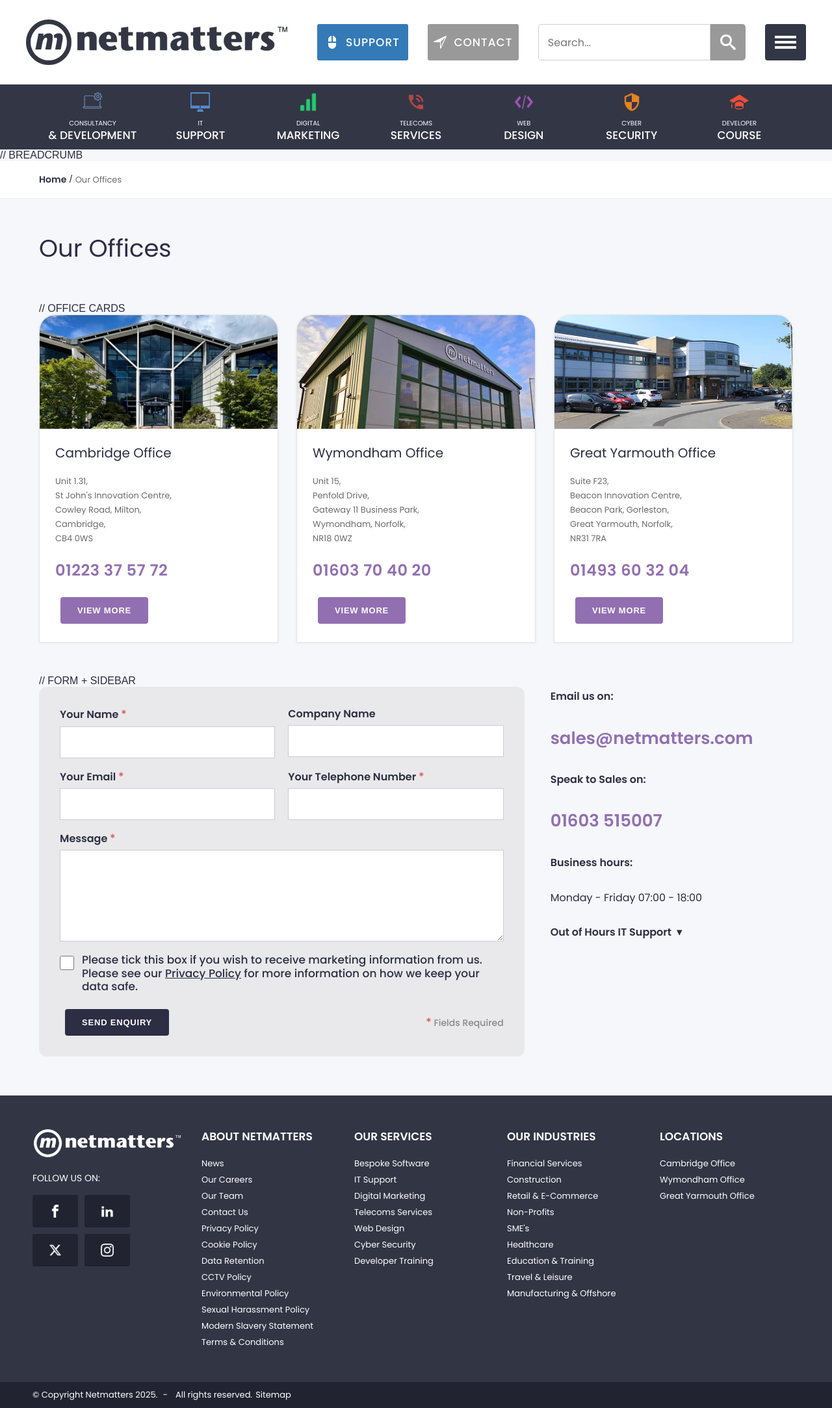
After one commit to shyjijohn/Netmatters_Homepage, a PHP site: page /contact-us.php in a window 1280 px wide. The commit adds this page. Shown: the whole page at 65% size. Run offline with PHP 8.4, Linux system fonts and the light colour scheme; data that the repository does not hold is empty.

Commit message:
php changes

```diff
--- a/config/connection.php
+++ b/config/connection.php
@@ -16,7 +16,7 @@ try {
     );
 
     $pdo->setAttribute(PDO::ATTR_ERRMODE, PDO::ERRMODE_EXCEPTION);
-    echo "Connected successfully";
+    // echo "Connected successfully";
 
 } catch(PDOException $e) {
     die("Connection failed: " . $e->getMessage());
--- /dev/null
+++ b/contact-us.php
@@ -0,0 +1,195 @@
+<?php
+// SERVER-SIDE FORM HANDLING
+require __DIR__ . '/config/connection.php';
+
+$errors  = [];
+// $success = false;
+$values  = ['name' => '', 'company' => '', 'email' => '', 'phone' => '', 'message' => ''];
+
+if ($_SERVER['REQUEST_METHOD'] === 'POST') {
+
+    $values['name']    = trim($_POST['name']    ?? '');
+    $values['company'] = trim($_POST['company'] ?? '');
+    $values['email']   = trim($_POST['email']   ?? '');
+    $values['phone']   = trim($_POST['phone']   ?? '');
+    $values['message'] = trim($_POST['message'] ?? '');
+
+    if ($values['name'] === '')    $errors['name']    = 'Please enter your name.';
+    if ($values['email'] === '')   $errors['email']   = 'Please enter your email address.';
+    elseif (!filter_var($values['email'], FILTER_VALIDATE_EMAIL))
+                                   $errors['email']   = 'Please enter a valid email address.';
+
+    if ($values['phone'] === '') {
+    $errors['phone'] = 'Please enter your telephone number.';
+}
+ elseif (!preg_match('/^[\+]?[(]?[0-9]{3}[)]?[-\s\.]?[0-9]{3}[-\s\.]?[0-9]{4,6}$/', $values['phone'])) {
+    $errors['phone'] = 'Please enter a valid telephone number.';
+}
+
+    if ($values['message'] === '') $errors['message'] = 'Please enter a message.';
+
+    if (empty($errors)) {
+        $stmt = $pdo->prepare(
+            "INSERT INTO contacts (name, company, email, phone, message, created_at)
+             VALUES (?, ?, ?, ?, ?, NOW())"
+        );
+        $stmt->execute([
+            $values['name'], $values['company'], $values['email'],
+            $values['phone'], $values['message'],
+        ]);
+        header('Location: contact-us.php?sent=1');
+        exit;
+    }
+}
+
+// Safely escape output to prevent XSS.
+function e($s) { return htmlspecialchars($s ?? '', ENT_QUOTES, 'UTF-8'); }
+?>
+
+
+    <link rel="stylesheet" href="css/components/contact.css">
+</head>
+<body>
+
+<?php
+    include __DIR__ . '/includes/header.php';
+    include __DIR__ . '/includes/menu.php';
+ ?>
+
+// BREADCRUMB
+<div class="breadcrumb">
+    <div class="container">
+        <a href="index.php">Home</a> / <span>Our Offices</span>
+    </div>
+</div>
+
+<main class="container">
+    <h1 class="page-title">Our Offices</h1>
+
+//  OFFICE CARDS
+    <section class="offices">
+        <article class="office-card">
+            <img src="assets/cambridge.png" alt="Cambridge Office">
+            <div class="office-body">
+                <h2>Cambridge Office</h2>
+                <p>Unit 1.31,<br>St John's Innovation Centre,<br>Cowley Road, Milton,<br>Cambridge,<br>CB4 0WS</p>
+                <p class="office-phone">01223 37 57 72</p>
+                <a href="#" class="btn btn-purple">View More</a>
+            </div>
+        </article>
+
+        <article class="office-card">
+            <img src="assets/wymondham.png" alt="Wymondham Office">
+            <div class="office-body">
+                <h2>Wymondham Office</h2>
+                <p>Unit 15,<br>Penfold Drive,<br>Gateway 11 Business Park,<br>Wymondham, Norfolk,<br>NR18 0WZ</p>
+                <p class="office-phone">01603 70 40 20</p>
+                <a href="#" class="btn btn-purple">View More</a>
+            </div>
+        </article>
+
+        <article class="office-card">
+            <img src="assets/yarmouth-2.png" alt="Great Yarmouth Office">
+            <div class="office-body">
+                <h2>Great Yarmouth Office</h2>
+                <p>Suite F23,<br>Beacon Innovation Centre,<br>Beacon Park, Gorleston,<br>Great Yarmouth, Norfolk,<br>NR31 7RA</p>
+                <p class="office-phone">01493 60 32 04</p>
+                <a href="#" class="btn btn-purple">View More</a>
+            </div>
+        </article>
+    </section>
+
+    // FORM + SIDEBAR
+    <section class="contact-section">
+
+        <div class="contact-form-wrap">
+            <?php if (isset($_GET['sent'])): ?>
+                <div class="alert-success">Thank you. Your enquiry has been sent successfully.</div>
+            <?php endif; ?>
+
+            <form action="contact-us.php" method="POST" id="contactForm" novalidate>
+                <div class="form-grid">
+                    <div class="form-field">
+                        <label for="name">Your Name <span class="req">*</span></label>
+                        <input type="text" id="name" name="name" value="<?= e($values['name']) ?>">
+                        <?php if (isset($errors['name'])): ?><span class="error"><?= e($errors['name']) ?></span><?php endif; ?>
+                    </div>
+                    <div class="form-field">
+                        <label for="company">Company Name</label>
+                        <input type="text" id="company" name="company" value="<?= e($values['company']) ?>">
+                    </div>
+                    <div class="form-field">
+                        <label for="email">Your Email <span class="req">*</span></label>
+                        <input type="email" id="email" name="email" value="<?= e($values['email']) ?>">
+                        <?php if (isset($errors['email'])): ?><span class="error"><?= e($errors['email']) ?></span><?php endif; ?>
+                    </div>
+                    <div class="form-field">
+                        <label for="phone">Your Telephone Number <span class="req">*</span></label>
+                        <input type="text" id="phone" name="phone" value="<?= e($values['phone']) ?>">
+                        <?php if (isset($errors['phone'])): ?><span class="error"><?= e($errors['phone']) ?></span><?php endif; ?>
+                    </div>
+                </div>
+
+                <div class="form-field">
+                    <label for="message">Message <span class="req">*</span></label>
+                    <textarea id="message" name="message" rows="5"><?= e($values['message']) ?></textarea>
+                    <?php if (isset($errors['message'])): ?><span class="error"><?= e($errors['message']) ?></span><?php endif; ?>
+                </div>
+
+                <label class="checkbox-row">
+                    <input type="checkbox" name="marketing">
+                    <span>Please tick this box if you wish to receive marketing information from us.
+                    Please see our <a href="#">Privacy Policy</a> for more information on how we keep your data safe.</span>
+                </label>
+
+                <div class="form-footer">
+                    <button type="submit" class="btn btn-dark">Send Enquiry</button>
+                    <span class="required-note"><span class="req">*</span> Fields Required</span>
+                </div>
+            </form>
+        </div>
+
+        <aside class="contact-sidebar">
+            <p class="sidebar-label">Email us on:</p>
+            <p class="sidebar-highlight">sales@netmatters.com</p>
+            <p class="sidebar-label">Speak to Sales on:</p>
+            <p class="sidebar-highlight">01603 515007</p>
+            <p class="sidebar-label">Business hours:</p>
+            <p>Monday - Friday 07:00 - 18:00</p>
+
+
+        <div class="accordion">
+            <button type="button" class="accordion-header" id="oohToggle">
+                Out of Hours IT Support <span class="chevron">&#9662;</span>
+            </button>
+            <div class="accordion-body" id="oohBody">
+                <p>Netmatters IT are offering an Out of Hours service for Emergency and Critical tasks.</p>
+                <p class="ooh-hours"><strong>Monday - Friday 18:00 - 22:00 Saturday 08:00 - 16:00<br>
+                    Sunday 10:00 - 18:00</strong></p>
+                <p>To log a critical task, you will need to call our main line number and select Option 2 to leave an Out of Hours voicemail. A technician will contact you on the number provided within 45 minutes of your call.</p>
+            </div>
+        </div>
+        </aside>
+    </section>
+</main>
+
+<?php  include __DIR__ . '/includes/footer.php';  ?>
+
+<script src="js/contact-us.js"></script>
+
+
+<script>
+const alert = document.querySelector('.alert-success');
+if (alert) {
+    history.replaceState(null, '', 'contact-us.php');
+    setTimeout(() => {
+        alert.style.transition = 'opacity 0.6s';
+        alert.style.opacity = '0';
+        setTimeout(() => alert.remove(), 600);
+    }, 4000);
+}
+</script>
+
+
+</body>
+</html>
--- a/includes/header.php
+++ b/includes/header.php
@@ -244,10 +244,12 @@
                 <span>SUPPORT</span>
               </button>
 
+              <a href="contact-us.php" class="contact-link">
               <button class="img-with-icon contact">
                 <img src="assets/contact.png" class="icon-img icon-gap" alt="Contact" />
                 <span>CONTACT</span>
               </button>
+              </a>
 
               <div class="search-desk">
                 <input type="text" placeholder="Search..." class="search-desk__input"
--- a/index.php
+++ b/index.php
@@ -1,3 +1,4 @@
+<?php include 'includes/header.php'; ?>
 <?php include 'includes/menu.php'; ?>
 
 
--- /dev/null
+++ b/scss/components/contact-us.scss
@@ -0,0 +1,354 @@
+
+
+// Variables
+$purple: #926FB1;
+$purple-dark: #7d5b9c;
+$navy: #2d2d44;
+$navy-dark: #1d1d30;
+$grey-text: #6b6b6b;
+$grey-light: #e9e9ec;
+$border: #e5e5e5;
+$red: #d9534f;
+
+$container-width: 1240px;
+$tablet: 992px;
+$mobile: 640px;
+
+$font-family: 'poppins', 'Inter', sans-serif;
+
+// Mixins
+@mixin grid($cols, $gap: 28px) {
+    display: grid;
+    grid-template-columns: $cols;
+    gap: $gap;
+}
+
+@mixin button($bg, $hover) {
+    display: inline-block;
+    background: $bg;
+    color: #fff;
+    padding: 13px 26px;
+    font-size: 13px;
+    font-weight: 600;
+    letter-spacing: .8px;
+    text-transform: uppercase;
+    text-decoration: none;
+    border: none;
+    cursor: pointer;
+    transition: background .2s ease;
+
+    &:hover {
+        background: $hover;
+    }
+}
+
+// Base
+* {
+    box-sizing: border-box;
+}
+
+body {
+    margin: 0;
+    font-family: $font-family;
+    color: $navy;
+    background: #f5f6f8;
+}
+
+.container {
+    max-width: $container-width;
+    margin: 0 auto;
+    padding: 0 20px;
+}
+
+// Breadcrumb
+.breadcrumb {
+    background: #fff;
+    border-bottom: 1px solid #eee;
+    padding: 18px 0;
+    spacing: 0 8px;
+
+    a {
+        color: $navy;
+        font-size: 14px;
+        font-weight: 700;
+        font-family: $font-family;
+        text-decoration: none;
+    }
+
+    span {
+        color: $grey-text;
+        font-size: 13px;
+        font-family: $font-family;
+        font-weight: 300;
+    }
+}
+
+// Heading
+.page-title {
+    font-size: 37px;
+    font-family: $font-family;
+    font-weight: 400;
+    color: $navy;
+    margin: 48px 0 56px;
+}
+
+// Office cards
+.offices {
+    @include grid(repeat(3, 1fr));
+    margin-bottom: 50px;
+}
+
+.office-card {
+    background: #fff;
+    border-radius: 25px 25px 0 0;
+    overflow: hidden;
+    border: 1px solid $border;
+    box-shadow: 0 1px 4px rgba(0, 0, 0, .06);
+    display: flex;
+    flex-direction: column;
+
+    img {
+        width: 100%;
+        height: 175px;
+        object-fit: cover;
+        // margin: 12px 12px 0;
+        display: block;
+    }
+}
+
+.office-body {
+    padding: 22px 24px 28px;
+    display: flex;
+    flex-direction: column;
+
+    h2 {
+        font-size: 20px;
+        font-weight: 400;
+        font-family: $font-family;
+        color: $navy;
+        margin: 0 0 18px;
+    }
+
+    p {
+        color: $grey-text;
+        line-height: 1.7;
+        font-size: 13px;
+        font-family: $font-family;
+        margin: 0 0 18px;
+    }
+
+    .btn {
+        align-self: flex-start;
+    }
+}
+
+.office-phone {
+    color: $purple !important;
+    font-size: 24px !important;
+    font-family: $font-family;
+    font-weight: 800 !important;
+    letter-spacing: .5px;
+    margin: 0 0 20px !important;
+}
+
+// Buttons
+.btn {
+    &-purple {
+        @include button($purple, $purple-dark);
+    }
+
+    &-dark {
+        @include button($navy, $navy-dark);
+    }
+}
+
+// Contact section
+.contact-section {
+    @include grid(2fr 1fr, 40px);
+    margin-bottom: 60px;
+}
+
+.contact-form-wrap {
+    background: $grey-light;
+    padding: 32px;
+    border-radius: 12px;
+}
+
+.form-grid {
+    @include grid(1fr 1fr, 0 20px);
+}
+
+.form-field {
+    margin-bottom: 18px;
+
+    label {
+        display: block;
+        font-family: $font-family;
+        font-weight: 700;
+        color: $navy;
+        margin: 0 0 8px;
+        line-height: 1.2;
+    }
+
+    input,
+    textarea {
+        width: 100%;
+        padding: 12px;
+        border: 1px solid #ccc;
+        background: #fff;
+        font-size: 15px;
+        font-family: $font-family;
+    }
+}
+
+.req {
+    color: $red;
+}
+
+.checkbox-row {
+    display: flex;
+    gap: 12px;
+    align-items: flex-start;
+    margin: 16px 0 24px;
+    color: $navy;
+    font-weight: 600;
+    font-family: $font-family;
+    line-height: 1.5;
+
+    input {
+        margin-top: 4px;
+        width: 22px;
+        height: 22px;
+        flex-shrink: 0;
+        border: 2px solid black;
+    }
+
+    a {
+        color: $navy;
+    }
+}
+
+.form-footer {
+    display: flex;
+    justify-content: space-between;
+    align-items: center;
+}
+
+.required-note {
+    color: #888;
+    font-size: 14px;
+}
+
+// Messages
+.error {
+    display: block;
+    color: $red;
+    font-size: 13px;
+    margin-top: 6px;
+}
+
+.alert-success {
+    background: #dff0d8;
+    color: #3c763d;
+    padding: 14px;
+    margin-bottom: 20px;
+    border: 1px solid #c3e6cb;
+}
+
+// Sidebar
+.sidebar-label {
+    font-weight: 700;
+    color: $navy;
+    margin: 0 0 24px;
+}
+
+.sidebar-highlight {
+    color: $purple;
+    font-size: 26px;
+    font-weight: 700;
+    font-family: $font-family;
+    margin: 0 0 24px;
+}
+
+.contact-sidebar p {
+    font-family: $font-family;
+    line-height: 1.9;
+    margin: 0 0 24px;
+}
+
+// Accordion
+.accordion {
+    margin-top: 16px;
+
+    &-header {
+        background: none;
+        border: none;
+        cursor: pointer;
+        padding: 0;
+        font-size: 16px;
+        font-family: $font-family;
+        font-weight: 700;
+        color: $navy;
+        display: flex;
+        align-items: center;
+        gap: 8px;
+
+        .chevron {
+            transition: transform .25s ease;
+        }
+
+        &.active .chevron {
+            transform: rotate(180deg);
+        }
+    }
+
+    &-body {
+        max-height: 0;
+        overflow: hidden;
+        transition: max-height .3s ease;
+
+        &.open {
+            max-height: 600px;
+            margin-top: 12px;
+        }
+
+        p {
+            margin: 0 0 16px;
+            line-height: 1.9;
+            font-family: $font-family;
+            color: $grey-text;
+        }
+
+        .ooh-hours {
+            font-size: 16px;
+            font-weight: 600;
+            margin: 4px 0;
+        }
+    }
+}
+
+// Responsive
+@media (max-width: $tablet) {
+    .offices {
+        grid-template-columns: 1fr 1fr;
+    }
+
+    .contact-section {
+        grid-template-columns: 1fr;
+    }
+}
+
+@media (max-width: $mobile) {
+    .offices {
+        grid-template-columns: 1fr;
+    }
+
+    .form-grid {
+        grid-template-columns: 1fr;
+    }
+
+    .page-title {
+        font-size: 34px;
+        margin: 32px 0 36px;
+    }
+}
--- a/scss/style.scss
+++ b/scss/style.scss
@@ -14,7 +14,7 @@
 @import "components/footer";
 @import "components/nav-drawer";
 @import "components/cookie";
-
+@import "components/contact-us";
 
 
 body {
```
Also changed, not shown: css/contact-us.css (added, +1 -0 lines), js/contact-us.js (added, +57 -0 lines), assets/cambridge.png (added), assets/wymondham.png (added), assets/yarmouth-2.png (added), css/components/contact-us.css (added), css/style.css.
